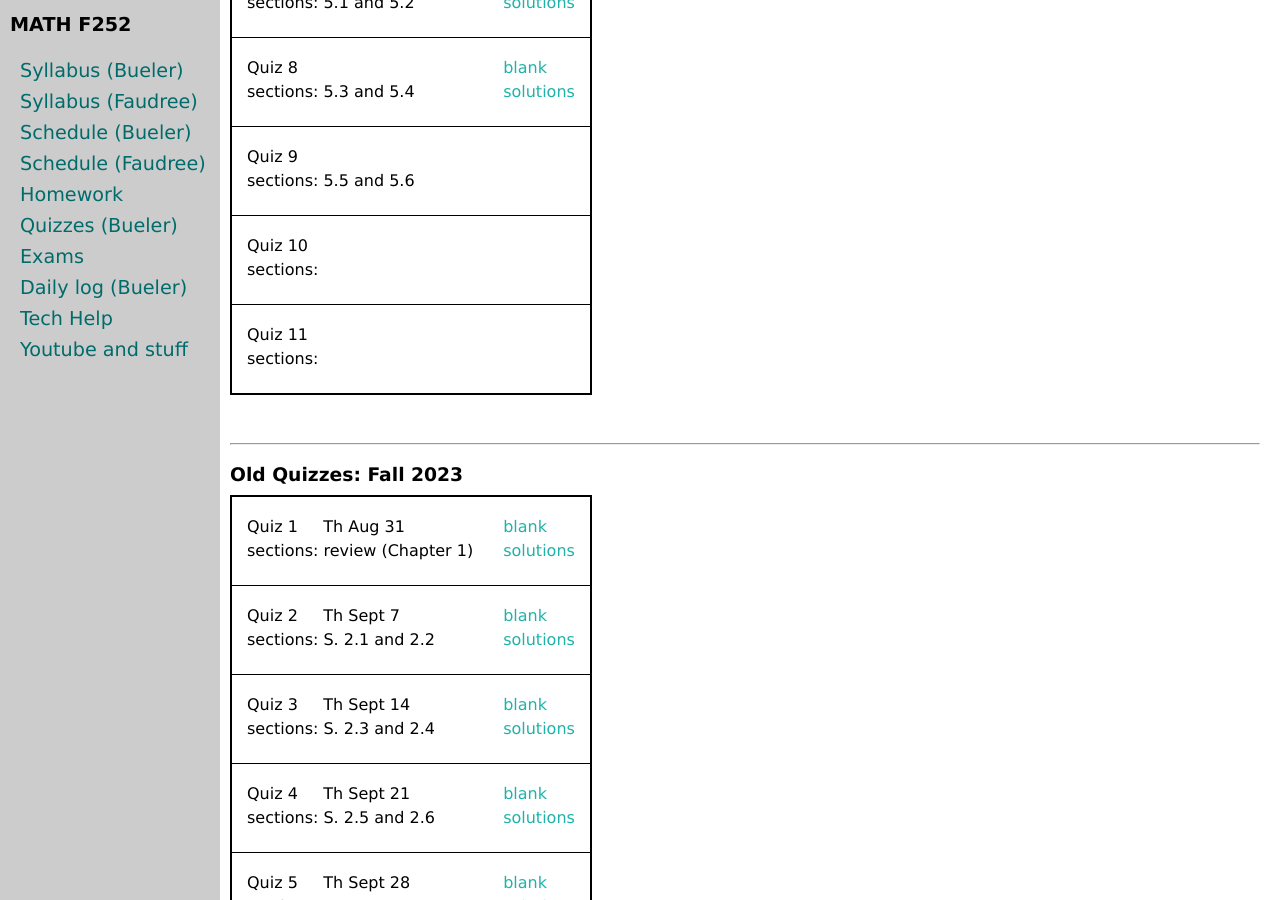
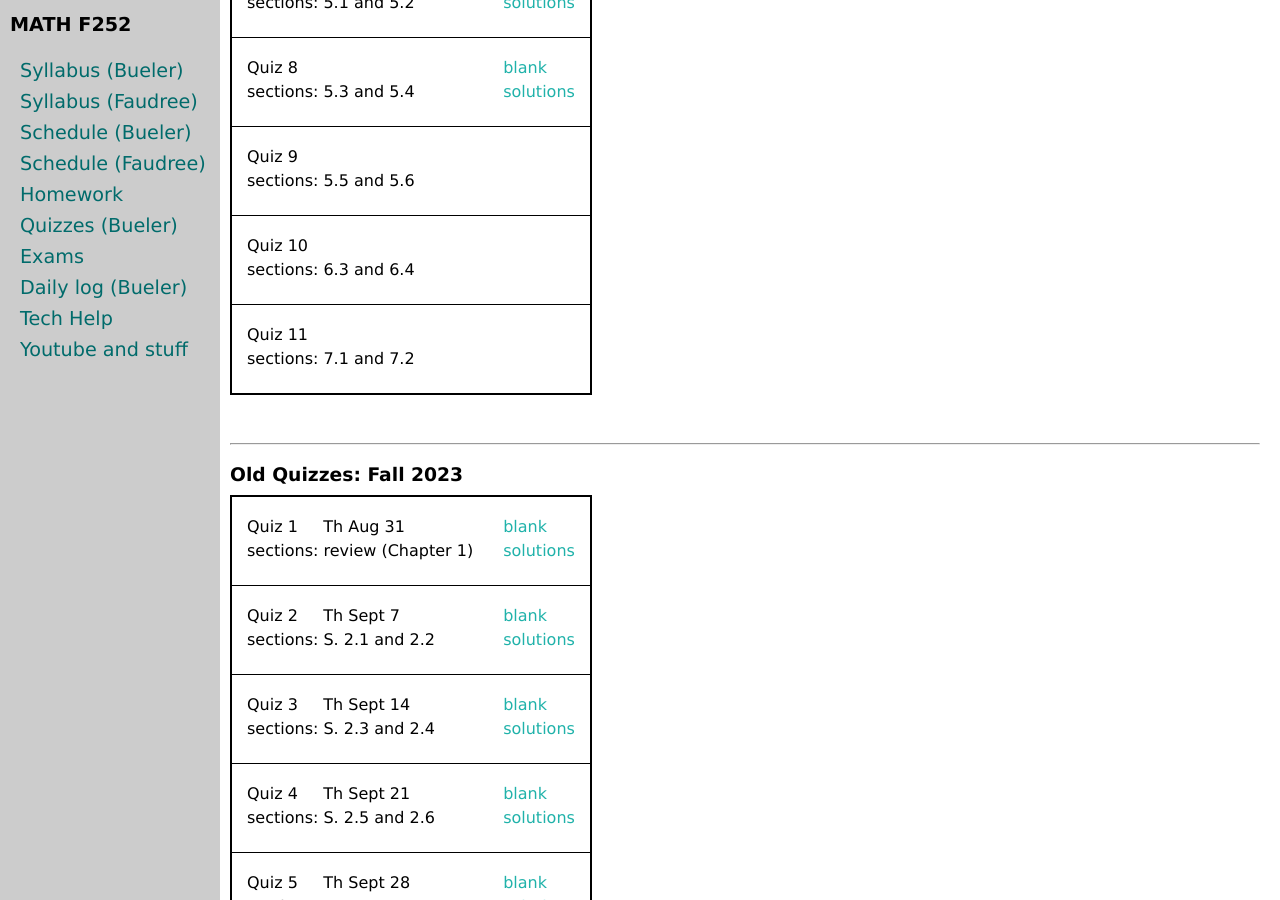
Before and after one commit to uaf-math/calc2, a Jekyll site: the page built from quizzes.md, in a window 1280 px wide and 900 px high, scrolled down 848 px. Built offline with Jekyll 4.4.1, drawn with Linux system fonts in a browser that asks for light colours.

Commit message:
sections to end

```diff
--- a/_data/quizzes.yml
+++ b/_data/quizzes.yml
@@ -36,6 +36,6 @@ quizzes:
 - name: Quiz 9
   sections: 5.5 and 5.6
 - name: Quiz 10
-  sections:
+  sections: 6.3 and 6.4
 - name: Quiz 11
-  sections:
+  sections: 7.1 and 7.2
```
